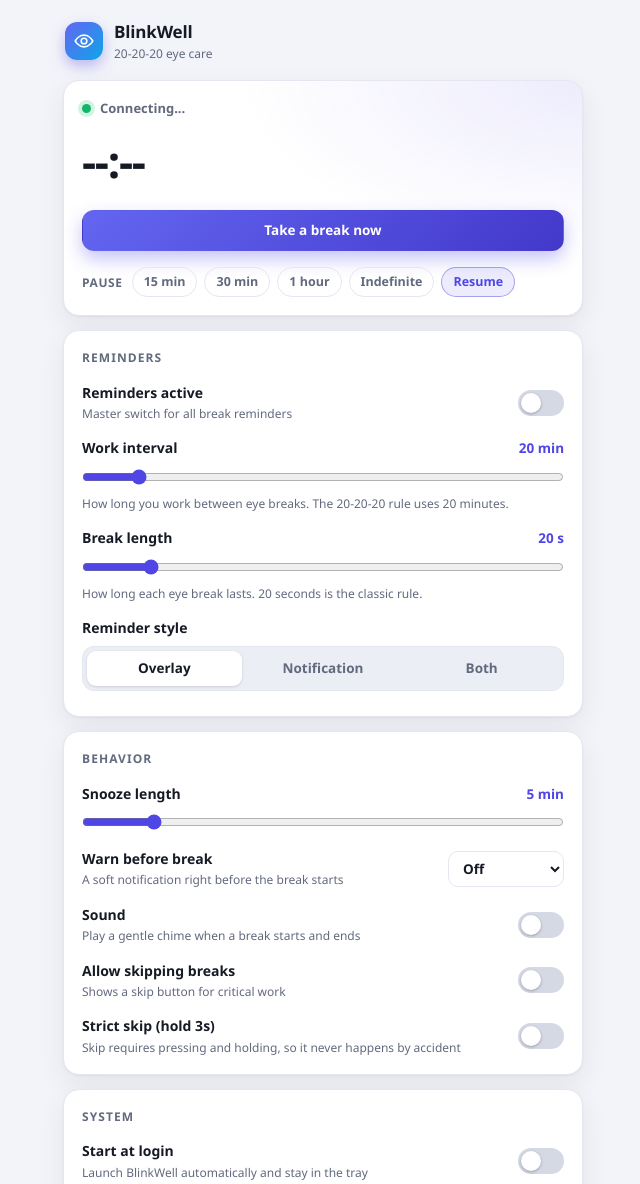
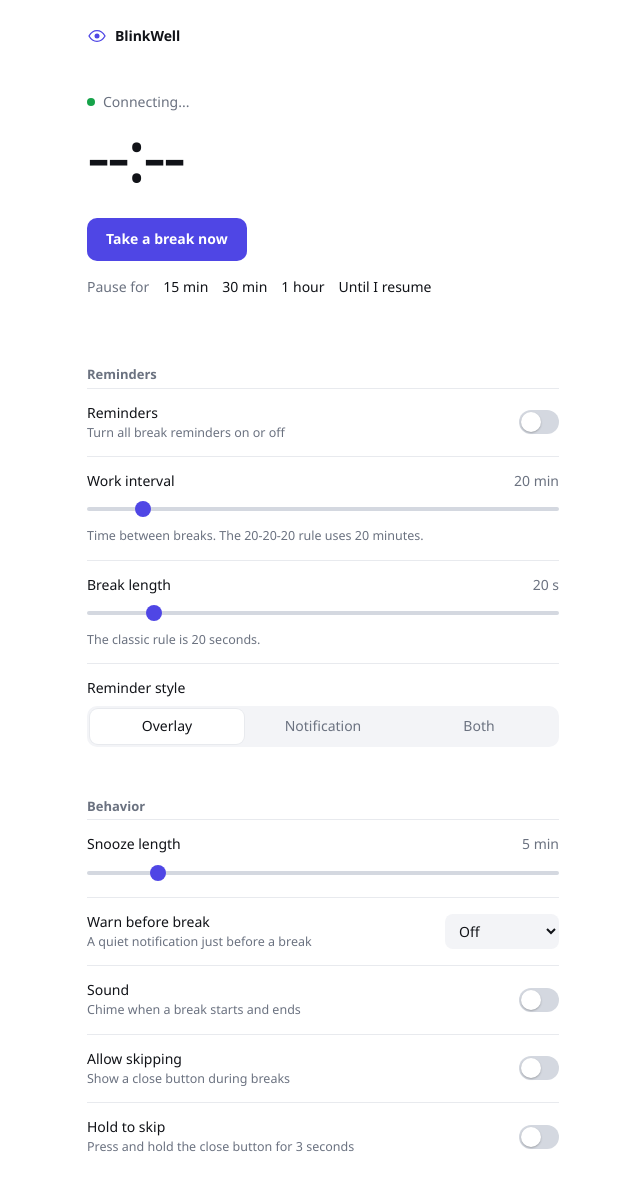
Before and after one commit to akhlashashmi/blinkwell, a website built with Vite: page index.html in a window 1280 px wide. Shown: the top 1184 px of the page, without its empty margins (317-957 px from the left). Built offline with nearby package versions, Linux system fonts and the light colour scheme.

Commit message:
Rework the settings window layout and copy

```diff
--- a/index.html
+++ b/index.html
@@ -8,109 +8,93 @@
     <script type="module" src="/src/main.ts" defer></script>
   </head>
 
-  <body>
+  <body data-phase="working">
     <main class="app">
       <header class="topbar">
         <div class="brand">
           <svg class="logo" viewBox="0 0 24 24" aria-hidden="true">
-            <path
-              d="M2.4 12S6 5.6 12 5.6 21.6 12 21.6 12 18 18.4 12 18.4 2.4 12 2.4 12Z"
-              fill="none"
-              stroke="currentColor"
-              stroke-width="1.7"
-              stroke-linejoin="round"
-            />
-            <circle cx="12" cy="12" r="3.1" fill="none" stroke="currentColor" stroke-width="1.7" />
+            <path d="M2.4 12S6 5.6 12 5.6 21.6 12 21.6 12 18 18.4 12 18.4 2.4 12 2.4 12Z" fill="none" stroke="currentColor" stroke-width="1.6" stroke-linejoin="round" />
+            <circle cx="12" cy="12" r="3" fill="currentColor" />
           </svg>
-          <div class="brand-text">
-            <h1>BlinkWell</h1>
-            <p>20-20-20 eye care</p>
-          </div>
+          <span class="wordmark">BlinkWell</span>
         </div>
-        <span id="save-state" class="save-state"></span>
+        <span id="save-state" class="save-state" role="status" aria-live="polite"></span>
       </header>
 
-      <section class="card hero">
+      <section class="hero" aria-label="Status">
         <div class="hero-status">
-          <span id="status-dot" class="dot" data-state="working"></span>
+          <span id="status-dot" class="dot" data-state="working" aria-hidden="true"></span>
           <span id="status-label" class="status-label">Connecting...</span>
         </div>
         <p id="hero-count" class="hero-count">--:--</p>
         <div class="hero-actions">
-          <button id="btn-break-now" class="btn primary" type="button">
-            Take a break now
-          </button>
-        </div>
-        <div class="pause-row">
-          <span class="pause-label">Pause</span>
-          <button id="pause-15" class="chip" type="button">15 min</button>
-          <button id="pause-30" class="chip" type="button">30 min</button>
-          <button id="pause-60" class="chip" type="button">1 hour</button>
-          <button id="pause-inf" class="chip" type="button">Indefinite</button>
-          <button id="resume" class="chip accent" type="button">Resume</button>
+          <button id="btn-break-now" class="btn primary" type="button">Take a break now</button>
+          <div class="pause" role="group" aria-label="Pause reminders">
+            <span class="pause-label">Pause for</span>
+            <button id="pause-15" class="link" type="button">15 min</button>
+            <button id="pause-30" class="link" type="button">30 min</button>
+            <button id="pause-60" class="link" type="button">1 hour</button>
+            <button id="pause-inf" class="link" type="button">Until I resume</button>
+          </div>
+          <button id="resume" class="btn secondary" type="button">Resume reminders</button>
         </div>
       </section>
 
-      <section class="card">
-        <h2>Reminders</h2>
+      <section class="group" aria-labelledby="g-reminders">
+        <h2 id="g-reminders">Reminders</h2>
 
-        <div class="row toggle-row">
+        <div class="row">
           <div class="row-text">
-            <span class="row-title">Reminders active</span>
-            <span class="row-hint">Master switch for all break reminders</span>
+            <label class="row-title" for="enabled">Reminders</label>
+            <span class="row-hint">Turn all break reminders on or off</span>
           </div>
-          <label class="switch">
-            <input type="checkbox" id="enabled" />
-            <span class="track" aria-hidden="true"></span>
-          </label>
+          <label class="switch"><input type="checkbox" id="enabled" /><span class="track" aria-hidden="true"></span></label>
         </div>
 
-        <div class="field">
-          <div class="field-head">
-            <label for="work-minutes">Work interval</label>
+        <div class="row stack">
+          <div class="row-head">
+            <label class="row-title" for="work-minutes">Work interval</label>
             <output id="work-minutes-out" for="work-minutes">20 min</output>
           </div>
           <input type="range" id="work-minutes" min="1" max="180" step="1" value="20" />
-          <p class="hint">How long you work between eye breaks. The 20-20-20 rule uses 20 minutes.</p>
+          <span class="row-hint">Time between breaks. The 20-20-20 rule uses 20 minutes.</span>
         </div>
 
-        <div class="field">
-          <div class="field-head">
-            <label for="break-seconds">Break length</label>
+        <div class="row stack">
+          <div class="row-head">
+            <label class="row-title" for="break-seconds">Break length</label>
             <output id="break-seconds-out" for="break-seconds">20 s</output>
           </div>
           <input type="range" id="break-seconds" min="5" max="120" step="5" value="20" />
-          <p class="hint">How long each eye break lasts. 20 seconds is the classic rule.</p>
+          <span class="row-hint">The classic rule is 20 seconds.</span>
         </div>
 
-        <div class="field">
-          <div class="field-head">
-            <label id="mode-label">Reminder style</label>
-          </div>
+        <div class="row stack">
+          <span id="mode-label" class="row-title">Reminder style</span>
           <div class="segmented" role="group" aria-labelledby="mode-label">
             <button type="button" data-mode="overlay" aria-pressed="true">Overlay</button>
             <button type="button" data-mode="notification" aria-pressed="false">Notification</button>
             <button type="button" data-mode="both" aria-pressed="false">Both</button>
           </div>
-          <p id="mode-hint" class="hint" aria-live="polite"></p>
+          <span id="mode-hint" class="row-hint" aria-live="polite"></span>
         </div>
       </section>
 
-      <section class="card">
-        <h2>Behavior</h2>
+      <section class="group" aria-labelledby="g-behavior">
+        <h2 id="g-behavior">Behavior</h2>
 
-        <div class="field">
-          <div class="field-head">
-            <label for="snooze-minutes">Snooze length</label>
+        <div class="row stack">
+          <div class="row-head">
+            <label class="row-title" for="snooze-minutes">Snooze length</label>
             <output id="snooze-minutes-out" for="snooze-minutes">5 min</output>
           </div>
           <input type="range" id="snooze-minutes" min="1" max="30" step="1" value="5" />
         </div>
 
-        <div class="field row">
+        <div class="row">
           <div class="row-text">
             <label class="row-title" for="warn-before">Warn before break</label>
-            <span class="row-hint">A soft notification right before the break starts</span>
+            <span class="row-hint">A quiet notification just before a break</span>
           </div>
           <select id="warn-before">
             <option value="0">Off</option>
@@ -120,63 +104,49 @@
           </select>
         </div>
 
-        <div class="row toggle-row">
+        <div class="row">
           <div class="row-text">
-            <span class="row-title">Sound</span>
-            <span class="row-hint">Play a gentle chime when a break starts and ends</span>
+            <label class="row-title" for="sound">Sound</label>
+            <span class="row-hint">Chime when a break starts and ends</span>
           </div>
-          <label class="switch">
-            <input type="checkbox" id="sound" />
-            <span class="track" aria-hidden="true"></span>
-          </label>
+          <label class="switch"><input type="checkbox" id="sound" /><span class="track" aria-hidden="true"></span></label>
         </div>
 
-        <div class="row toggle-row">
+        <div class="row">
           <div class="row-text">
-            <span class="row-title">Allow skipping breaks</span>
-            <span class="row-hint">Shows a skip button for critical work</span>
+            <label class="row-title" for="allow-skip">Allow skipping</label>
+            <span class="row-hint">Show a close button during breaks</span>
           </div>
-          <label class="switch">
-            <input type="checkbox" id="allow-skip" />
-            <span class="track" aria-hidden="true"></span>
-          </label>
+          <label class="switch"><input type="checkbox" id="allow-skip" /><span class="track" aria-hidden="true"></span></label>
         </div>
 
-        <div class="row toggle-row">
+        <div class="row">
           <div class="row-text">
-            <span id="strict-title" class="row-title">Strict skip (hold 3s)</span>
-            <span class="row-hint">Skip requires pressing and holding, so it never happens by accident</span>
+            <label id="strict-title" class="row-title" for="strict-mode">Hold to skip</label>
+            <span class="row-hint">Press and hold the close button for 3 seconds</span>
           </div>
-          <label class="switch">
-            <input type="checkbox" id="strict-mode" />
-            <span class="track" aria-hidden="true"></span>
-          </label>
+          <label class="switch"><input type="checkbox" id="strict-mode" /><span class="track" aria-hidden="true"></span></label>
         </div>
       </section>
 
-      <section class="card">
-        <h2>System</h2>
+      <section class="group" aria-labelledby="g-system">
+        <h2 id="g-system">System</h2>
 
-        <div class="row toggle-row">
+        <div class="row">
           <div class="row-text">
-            <span class="row-title">Start at login</span>
-            <span class="row-hint">Launch BlinkWell automatically and stay in the tray</span>
+            <label class="row-title" for="autostart">Start at login</label>
+            <span class="row-hint">Launch in the tray when you sign in</span>
           </div>
-          <label class="switch">
-            <input type="checkbox" id="autostart" />
-            <span class="track" aria-hidden="true"></span>
-          </label>
+          <label class="switch"><input type="checkbox" id="autostart" /><span class="track" aria-hidden="true"></span></label>
         </div>
 
-        <div class="button-row">
-          <button id="btn-reset" class="btn ghost" type="button">Reset to defaults</button>
+        <div class="row actions-row">
+          <button id="btn-reset" class="btn secondary" type="button">Reset to defaults</button>
           <button id="btn-quit" class="btn danger" type="button">Quit BlinkWell</button>
         </div>
       </section>
 
-      <footer class="footnote">
-        BlinkWell keeps running in the system tray. Closing this window does not stop reminders.
-      </footer>
+      <p class="footnote">Closing this window keeps BlinkWell running in the system tray.</p>
     </main>
   </body>
 </html>
--- a/src/styles.css
+++ b/src/styles.css
@@ -1,45 +1,39 @@
 :root {
     color-scheme: light dark;
-  --bg: #f3f4f9;
-  --card: #ffffff;
-  --card-border: #e5e7f0;
-  --text: #161a25;
-  --muted: #626a7e;
+    --bg: #ffffff;
+    --text: #111318;
+    --muted: #6b7280;
+    --line: #e8eaee;
     --accent: #4f46e5;
-  --accent-strong: #4338ca;
-  --accent-soft: rgba(79, 70, 229, 0.1);
+    --accent-text: #ffffff;
     --danger: #d92d20;
-  --danger-soft: rgba(217, 45, 32, 0.08);
-  --success: #12b76a;
-  --warn: #f79009;
-  --track: #d5d9e4;
-  --seg-bg: #eceef6;
-  --seg-active: #ffffff;
-  --radius: 16px;
-  --shadow: 0 1px 2px rgba(16, 24, 40, 0.05), 0 10px 28px rgba(16, 24, 40, 0.07);
+    --track: #d4d8e0;
+    --field: #f3f4f7;
+    --success: #16a34a;
+    --warn: #f59e0b;
+    --ease: cubic-bezier(0.2, 0, 0, 1);
 }
 
 @media (prefers-color-scheme: dark) {
     :root {
-    --bg: #0a0d15;
-    --card: #121724;
-    --card-border: #222a3f;
-    --text: #eef1f9;
-    --muted: #97a1b8;
-    --accent: #818cf8;
-    --accent-strong: #6366f1;
-    --accent-soft: rgba(129, 140, 248, 0.14);
-    --danger: #f97066;
-    --danger-soft: rgba(249, 112, 102, 0.12);
-    --track: #333c55;
-    --seg-bg: #0d1120;
-    --seg-active: #1d2438;
-    --shadow: 0 1px 2px rgba(0, 0, 0, 0.4), 0 12px 32px rgba(0, 0, 0, 0.35);
+        --bg: #0c0d10;
+        --text: #f1f2f5;
+        --muted: #8b92a1;
+        --line: #1f222a;
+        --accent: #8b93ff;
+        --accent-text: #0c0d10;
+        --danger: #f87171;
+        --track: #2c303b;
+        --field: #16181e;
+        --success: #4ade80;
     }
 }
 
 * {
     box-sizing: border-box;
+}
+[hidden] {
+    display: none !important;
 }
 
 html {
@@ -51,77 +45,62 @@
     margin: 0;
     background: var(--bg);
     color: var(--text);
-  font-family: "Segoe UI Variable Text", "Segoe UI", system-ui, -apple-system,
-    "Inter", "Ubuntu", "Cantarell", sans-serif;
+    font-family:
+        "Segoe UI Variable Text",
+        "Segoe UI",
+        system-ui,
+        -apple-system,
+        "Inter",
+        "Ubuntu",
+        "Cantarell",
+        sans-serif;
     font-size: 14px;
     line-height: 1.45;
     -webkit-font-smoothing: antialiased;
+    user-select: none;
 }
 
 .app {
-  max-width: 560px;
+    max-width: 520px;
     margin: 0 auto;
-  padding: 18px 20px 30px;
-  display: grid;
-  gap: 14px;
+    padding: 20px 24px 28px;
 }
 
+/* Header */
 .topbar {
     display: flex;
     align-items: center;
     justify-content: space-between;
-  gap: 12px;
-  padding: 2px 2px 4px;
+    height: 32px;
 }
-
 .brand {
     display: flex;
     align-items: center;
-  gap: 11px;
+    gap: 8px;
 }
-
 .logo {
-  width: 38px;
-  height: 38px;
-  padding: 8px;
-  color: #ffffff;
-  background: linear-gradient(135deg, #6366f1, #0ea5e9);
-  border-radius: 12px;
-  box-shadow: 0 6px 14px rgba(79, 70, 229, 0.35);
+    width: 20px;
+    height: 20px;
+    color: var(--accent);
 }
-
-.brand-text h1 {
-  margin: 0;
-  font-size: 17px;
-  font-weight: 700;
-  letter-spacing: -0.01em;
+.wordmark {
+    font-weight: 650;
+    font-size: 14px;
+    letter-spacing: -0.005em;
 }
-
-.brand-text p {
-  margin: 0;
-  font-size: 12px;
-  color: var(--muted);
-}
-
 .save-state {
     font-size: 12.5px;
-  font-weight: 600;
     color: var(--muted);
     opacity: 0;
-  transition: opacity 0.35s ease;
 }
-
 .save-state.pulse {
-  animation: flash 1.6s ease forwards;
+    animation: flash 1.4s var(--ease) forwards;
 }
-
 @keyframes flash {
     0% {
         opacity: 0;
     }
-  12% {
-    opacity: 1;
-  }
+    10%,
     70% {
         opacity: 1;
     }
@@ -130,154 +109,99 @@
     }
 }
 
-.card {
-  background: var(--card);
-  border: 1px solid var(--card-border);
-  border-radius: var(--radius);
-  box-shadow: var(--shadow);
-  padding: 18px;
-  display: grid;
-  gap: 16px;
+/* Hero */
+.hero {
+    padding: 40px 0 36px;
+}
+.hero-status {
+    display: flex;
+    align-items: center;
+    gap: 8px;
+}
+.dot {
+    width: 8px;
+    height: 8px;
+    border-radius: 50%;
+    background: var(--success);
+    transition: background 0.2s var(--ease);
+}
+.dot[data-state="breaking"] {
+    background: var(--warn);
+}
+.dot[data-state="paused"] {
+    background: var(--muted);
+}
+.dot[data-state="off"] {
+    background: var(--danger);
+}
+.status-label {
+    color: var(--muted);
+    font-weight: 500;
 }
 
-.card h2 {
-  margin: 0;
-  font-size: 12px;
-  font-weight: 700;
-  letter-spacing: 0.09em;
-  text-transform: uppercase;
+.hero-count {
+    margin: 6px 0 28px;
+    font-size: 72px;
+    line-height: 1;
+    font-weight: 300;
+    letter-spacing: -0.045em;
+    font-variant-numeric: tabular-nums;
+}
+
+.hero-actions {
+    display: flex;
+    flex-wrap: wrap;
+    align-items: center;
+    gap: 12px 24px;
+}
+
+.pause {
+    display: flex;
+    align-items: center;
+    gap: 14px;
+    flex-wrap: wrap;
+}
+.pause-label {
     color: var(--muted);
 }
 
-.hero {
-  background:
-    radial-gradient(120% 130% at 100% 0%, var(--accent-soft), transparent 55%),
-    var(--card);
+.link {
+    font: inherit;
+    font-weight: 550;
+    color: var(--text);
+    background: none;
+    border: 0;
+    padding: 4px 0;
+    cursor: pointer;
+    border-radius: 4px;
+    transition: color 0.12s var(--ease);
 }
-
-.hero-status {
-  display: flex;
-  align-items: center;
-  gap: 9px;
-}
-
-.dot {
-  width: 9px;
-  height: 9px;
-  border-radius: 50%;
-  background: var(--success);
-  box-shadow: 0 0 0 4px color-mix(in srgb, var(--success) 18%, transparent);
-  transition: background 0.3s ease, box-shadow 0.3s ease;
-}
-
-.dot[data-state="breaking"] {
-  background: var(--warn);
-  box-shadow: 0 0 0 4px color-mix(in srgb, var(--warn) 20%, transparent);
-}
-
-.dot[data-state="paused"] {
-  background: var(--muted);
-  box-shadow: 0 0 0 4px color-mix(in srgb, var(--muted) 18%, transparent);
-}
-
-.dot[data-state="off"] {
-  background: var(--danger);
-  box-shadow: 0 0 0 4px color-mix(in srgb, var(--danger) 16%, transparent);
-}
-
-.status-label {
-  font-size: 13px;
-  font-weight: 600;
-  color: var(--muted);
-}
-
-.hero-count {
-  margin: -4px 0 0;
-  font-size: 44px;
-  font-weight: 720;
-  letter-spacing: -0.03em;
-  font-variant-numeric: tabular-nums;
-}
-
-.hero-actions .btn {
-  width: 100%;
-}
-
-.pause-row {
-  display: flex;
-  flex-wrap: wrap;
-  align-items: center;
-  gap: 7px;
-}
-
-.pause-label {
-  font-size: 12px;
-  font-weight: 700;
-  letter-spacing: 0.05em;
-  text-transform: uppercase;
-  color: var(--muted);
-  margin-right: 2px;
-}
-
-.chip {
-  font: inherit;
-  font-size: 12.5px;
-  font-weight: 600;
-  padding: 5px 11px;
-  border-radius: 999px;
-  border: 1px solid var(--card-border);
-  background: transparent;
-  color: var(--muted);
-  cursor: pointer;
-  transition: border-color 0.15s ease, color 0.15s ease, background 0.15s ease;
-}
-
-.chip:hover {
-  border-color: var(--accent);
+.link:hover {
     color: var(--accent);
 }
 
-.chip.accent {
-  color: var(--accent);
-  border-color: color-mix(in srgb, var(--accent) 45%, transparent);
-  background: var(--accent-soft);
+body:not([data-phase="paused"]) #resume {
+    display: none;
+}
+body[data-phase="paused"] .pause,
+body[data-phase="paused"] #btn-break-now,
+body[data-phase="breaking"] .pause,
+body[data-phase="breaking"] #btn-break-now,
+body[data-phase="off"] .pause {
+    display: none;
+}
+body[data-phase="off"] #btn-break-now {
+    display: none;
 }
 
-.chip.accent:hover {
-  background: var(--accent);
-  border-color: var(--accent);
-  color: #ffffff;
+/* Groups */
+.group {
+    margin-top: 8px;
 }
-
-.field {
-  display: grid;
-  gap: 7px;
-}
-
-.field-head {
-  display: flex;
-  align-items: baseline;
-  justify-content: space-between;
-  gap: 12px;
-}
-
-.field-head label,
-.row-title {
-  font-weight: 600;
-  font-size: 14px;
-}
-
-.field-head output {
-  font-weight: 700;
-  font-variant-numeric: tabular-nums;
-  color: var(--accent);
-  font-size: 13.5px;
-}
-
-.hint,
-.row-hint {
-  margin: 0;
-  font-size: 12px;
+.group h2 {
+    margin: 28px 0 4px;
+    font-size: 13px;
+    font-weight: 650;
     color: var(--muted);
 }
 
@@ -286,128 +210,181 @@
     align-items: center;
     justify-content: space-between;
     gap: 16px;
+    padding: 14px 0;
+    border-top: 1px solid var(--line);
+    min-height: 56px;
+}
+.row.stack {
+    flex-direction: column;
+    align-items: stretch;
+    gap: 8px;
+}
+.row-text {
+    display: grid;
+    gap: 1px;
+    min-width: 0;
+}
+.row-head {
+    display: flex;
+    align-items: baseline;
+    justify-content: space-between;
+}
+.row-title {
+    font-weight: 550;
+    font-size: 14px;
+    cursor: default;
+}
+.row-hint {
+    font-size: 12.5px;
+    color: var(--muted);
+}
+.row-head output {
+    font-variant-numeric: tabular-nums;
+    font-weight: 550;
+    color: var(--muted);
+}
+.actions-row {
+    justify-content: flex-start;
+    gap: 10px;
+    padding-top: 18px;
 }
 
-.row-text {
-  display: grid;
-  gap: 2px;
+/* Controls */
+input[type="range"] {
+    -webkit-appearance: none;
+    appearance: none;
+    width: 100%;
+    height: 20px;
+    margin: 0;
+    background: transparent;
+    cursor: pointer;
 }
-
-.toggle-row .row-title {
-  cursor: default;
+input[type="range"]::-webkit-slider-runnable-track {
+    height: 4px;
+    border-radius: 2px;
+    background: var(--track);
 }
-
-input[type="range"] {
-  width: 100%;
-  height: 22px;
-  margin: 0;
-  accent-color: var(--accent);
-  cursor: pointer;
+input[type="range"]::-webkit-slider-thumb {
+    -webkit-appearance: none;
+    width: 16px;
+    height: 16px;
+    margin-top: -6px;
+    border-radius: 50%;
+    background: var(--accent);
+    border: 0;
+    transition: transform 0.12s var(--ease);
+}
+input[type="range"]:active::-webkit-slider-thumb {
+    transform: scale(1.15);
+}
+input[type="range"]::-moz-range-track {
+    height: 4px;
+    border-radius: 2px;
+    background: var(--track);
+}
+input[type="range"]::-moz-range-thumb {
+    width: 16px;
+    height: 16px;
+    border-radius: 50%;
+    background: var(--accent);
+    border: 0;
+}
+input[type="range"]:focus-visible {
+    outline: 2px solid var(--accent);
+    outline-offset: 4px;
+    border-radius: 4px;
 }
 
 select {
     font: inherit;
-  font-size: 13.5px;
-  font-weight: 600;
+    font-weight: 550;
     padding: 7px 10px;
-  border-radius: 10px;
-  border: 1px solid var(--card-border);
-  background: var(--card);
+    border-radius: 8px;
+    border: 0;
+    background: var(--field);
     color: var(--text);
     cursor: pointer;
 }
-
 select:focus-visible {
     outline: 2px solid var(--accent);
-  outline-offset: 1px;
+    outline-offset: 2px;
 }
 
 .segmented {
     display: grid;
     grid-template-columns: repeat(3, 1fr);
-  gap: 4px;
-  padding: 4px;
-  background: var(--seg-bg);
-  border: 1px solid var(--card-border);
-  border-radius: 12px;
+    gap: 2px;
+    padding: 3px;
+    background: var(--field);
+    border-radius: 10px;
 }
-
 .segmented button {
     font: inherit;
-  font-size: 13.5px;
-  font-weight: 600;
-  padding: 8px 10px;
+    font-weight: 550;
+    padding: 7px 8px;
     border: 0;
-  border-radius: 9px;
+    border-radius: 8px;
     background: transparent;
     color: var(--muted);
     cursor: pointer;
-  transition: background 0.15s ease, color 0.15s ease, box-shadow 0.15s ease;
+    transition:
+        background 0.15s var(--ease),
+        color 0.15s var(--ease);
 }
-
 .segmented button:hover {
     color: var(--text);
 }
-
 .segmented button[aria-pressed="true"] {
-  background: var(--seg-active);
+    background: var(--bg);
     color: var(--text);
-  box-shadow: 0 1px 3px rgba(16, 24, 40, 0.14);
+    box-shadow: 0 0 0 1px var(--line);
+}
+.segmented button:focus-visible {
+    outline: 2px solid var(--accent);
+    outline-offset: 1px;
 }
 
 .btn {
     font: inherit;
-  font-size: 13.5px;
     font-weight: 600;
-  border-radius: 12px;
-  padding: 10px 16px;
+    padding: 10px 18px;
+    border-radius: 10px;
     border: 1px solid transparent;
     cursor: pointer;
-  transition: filter 0.15s ease, background 0.15s ease, border-color 0.15s ease,
-    color 0.15s ease;
+    transition:
+        background 0.15s var(--ease),
+        border-color 0.15s var(--ease),
+        transform 0.1s var(--ease),
+        opacity 0.15s;
 }
-
 .btn:active {
-  transform: translateY(1px);
+    transform: scale(0.98);
 }
-
+.btn:focus-visible {
+    outline: 2px solid var(--accent);
+    outline-offset: 2px;
+}
 .btn.primary {
-  background: linear-gradient(135deg, #6366f1, var(--accent-strong));
-  color: #ffffff;
-  box-shadow: 0 8px 18px rgba(79, 70, 229, 0.32);
+    background: var(--accent);
+    color: var(--accent-text);
 }
-
 .btn.primary:hover {
-  filter: brightness(1.08);
+    opacity: 0.9;
 }
-
-.btn.ghost {
-  background: transparent;
-  border-color: var(--card-border);
+.btn.secondary {
+    background: var(--field);
     color: var(--text);
 }
-
-.btn.ghost:hover {
-  background: var(--accent-soft);
-  border-color: transparent;
-  color: var(--accent);
+.btn.secondary:hover {
+    background: var(--line);
 }
-
 .btn.danger {
     background: transparent;
+    color: var(--danger);
     border-color: color-mix(in srgb, var(--danger) 35%, transparent);
-  color: var(--danger);
 }
-
 .btn.danger:hover {
-  background: var(--danger-soft);
-  border-color: var(--danger);
-}
-
-.button-row {
-  display: flex;
-  gap: 10px;
-  flex-wrap: wrap;
+    background: color-mix(in srgb, var(--danger) 10%, transparent);
 }
 
 .switch {
@@ -415,7 +392,6 @@
     display: inline-flex;
     flex: none;
 }
-
 .switch input {
     position: absolute;
     inset: 0;
@@ -423,50 +399,56 @@
     opacity: 0;
     cursor: pointer;
 }
-
 .switch .track {
-  width: 46px;
-  height: 26px;
-  border-radius: 999px;
+    width: 40px;
+    height: 24px;
+    border-radius: 12px;
     background: var(--track);
     position: relative;
-  transition: background 0.18s ease;
+    transition: background 0.18s var(--ease);
     pointer-events: none;
 }
-
 .switch .track::after {
     content: "";
     position: absolute;
-  top: 3px;
-  left: 3px;
+    top: 2px;
+    left: 2px;
     width: 20px;
     height: 20px;
     border-radius: 50%;
-  background: #ffffff;
-  box-shadow: 0 1px 3px rgba(16, 24, 40, 0.3);
-  transition: transform 0.18s ease;
+    background: #fff;
+    box-shadow: 0 1px 2px rgba(0, 0, 0, 0.25);
+    transition: transform 0.18s var(--ease);
 }
-
 .switch input:checked + .track {
     background: var(--accent);
 }
-
 .switch input:checked + .track::after {
-  transform: translateX(20px);
+    transform: translateX(16px);
 }
-
 .switch input:focus-visible + .track {
     outline: 2px solid var(--accent);
     outline-offset: 2px;
 }
-
 .switch input:disabled + .track {
-  opacity: 0.4;
+    opacity: 0.35;
+}
+.switch input:disabled {
+    cursor: not-allowed;
 }
 
 .footnote {
+    margin: 28px 0 0;
     text-align: center;
-  font-size: 12px;
+    font-size: 12.5px;
     color: var(--muted);
-  padding: 0 12px;
 }
+
+@media (prefers-reduced-motion: reduce) {
+    *,
+    *::before,
+    *::after {
+        animation-duration: 0.01ms !important;
+        transition-duration: 0.01ms !important;
+    }
+}
```
Lines whose indentation alone changed are shown as unchanged.
